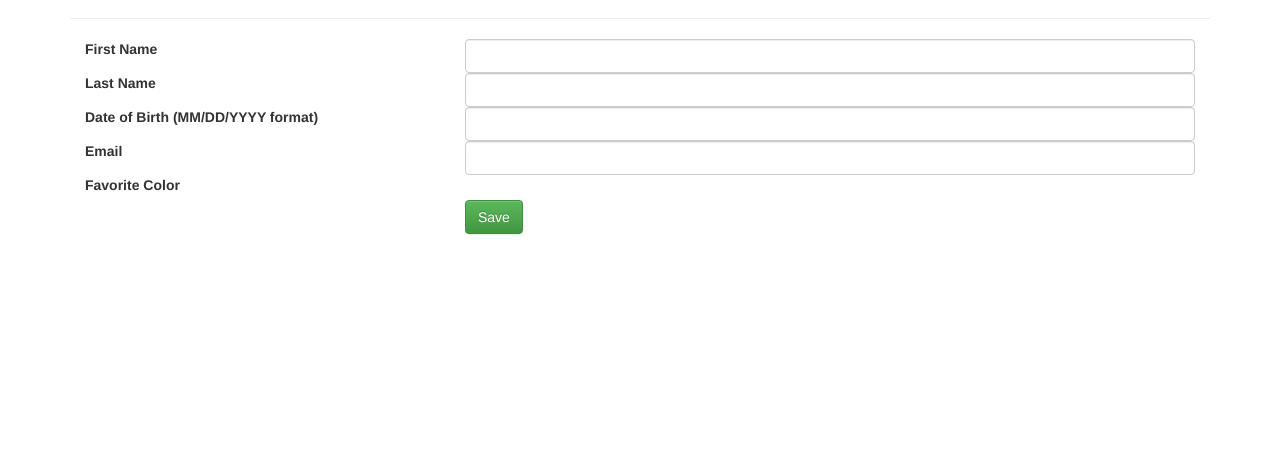
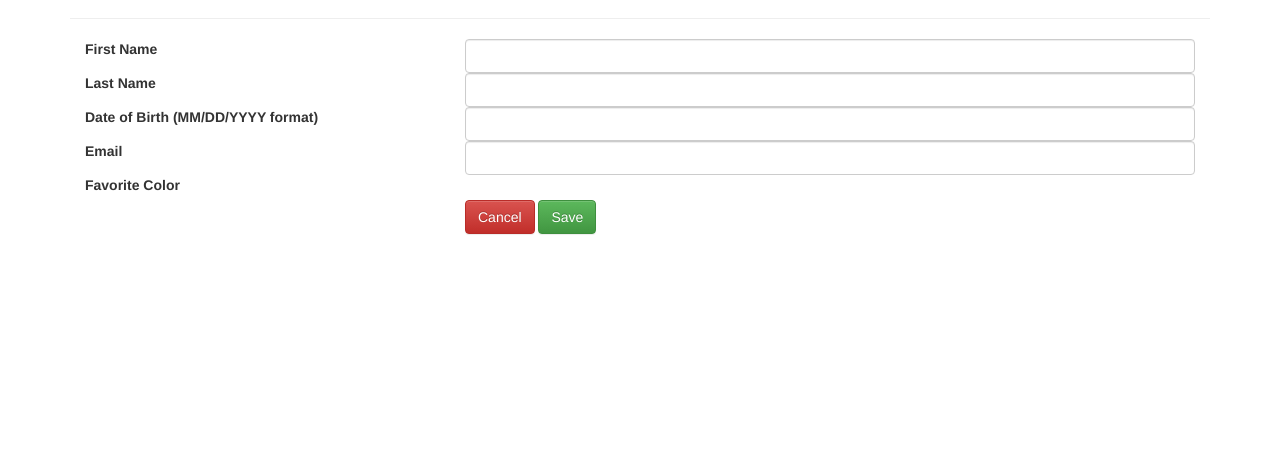
Before and after one commit to ignaciok/cielo_test, a CodeIgniter app: page /database/index.php/user/add in a window 1280 px wide. Shown: the part 141-615 px from the top of the page. Run offline with CodeIgniter, Linux system fonts and the light colour scheme; some libraries are stand-ins or nearby versions.

Commit message:
Update: Added Cancel button to forms

```diff
--- a/application/views/user/add.php
+++ b/application/views/user/add.php
@@ -43,6 +43,7 @@
 
 	<div class="form-group">
 		<div class="col-sm-offset-4 col-sm-8">
+			<a class="btn btn-danger" href="<?= site_url(); ?>">Cancel</a>
 			<button type="submit" class="btn btn-success">Save</button>
         </div>
 	</div>
--- a/application/views/user/edit.php
+++ b/application/views/user/edit.php
@@ -41,6 +41,8 @@
 
 	<div class="form-group">
 		<div class="col-sm-offset-4 col-sm-8">
+			<a class="btn btn-danger" href="<?= site_url(); ?>">Cancel</a>
+
 			<button type="submit" class="btn btn-success">Save</button>
         </div>
 	</div>
```
